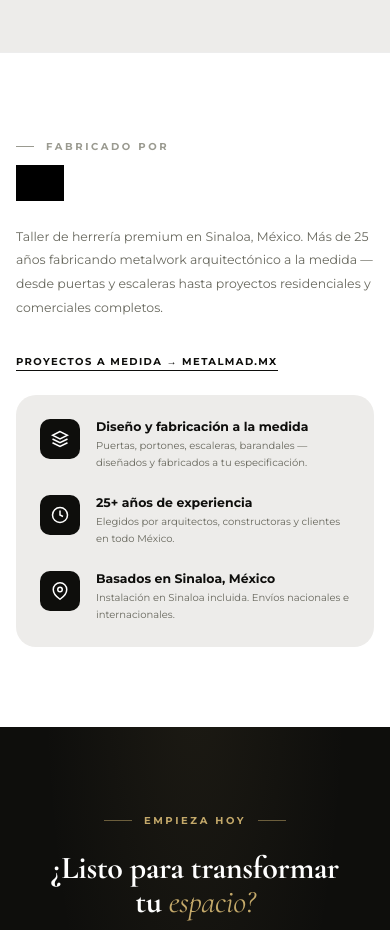
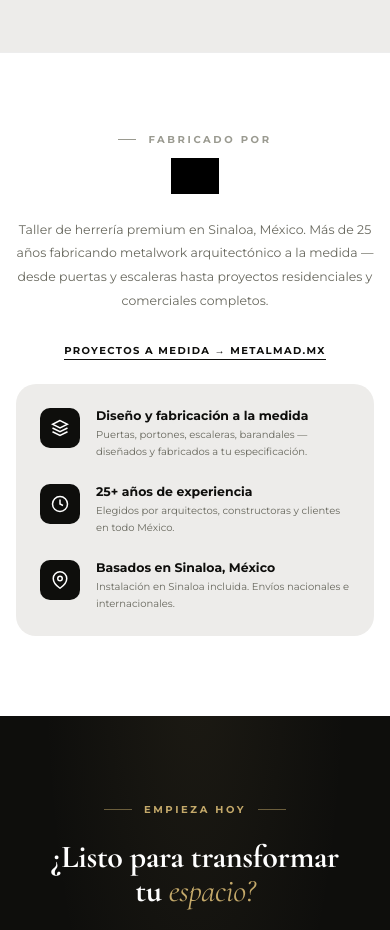
Before and after one commit to Davidespinozan/metalmad, a plain HTML site: page index.html in a window 390 px wide. Shown: the part 3960-4890 px from the top of the page. Drawn offline with nearby package versions, Linux system fonts and the light colour scheme; grey boxes are pictures that could not be loaded.

Commit message:
Add files via upload

```diff
--- a/index.html
+++ b/index.html
@@ -321,6 +321,9 @@ footer{background:#080806;padding:var(--sp-10) 0 var(--sp-6);border-top:1px soli
   .proc-body{font-size:10px;line-height:1.7;color:var(--light);}
 
   .sec-cta,.sec-gallery,.sec-products,.sec-mm{padding:var(--sp-9) 0;}
+  .sec-mm .wrap > .mm-grid > div:first-child{text-align:center;align-items:center;display:flex;flex-direction:column;}
+  #mmLogo{height:46px;margin-left:auto;margin-right:auto;}
+  .sec-mm .eyebrow{justify-content:center;}
   footer{padding:var(--sp-8) 0 var(--sp-5);}
 
   .hero-sub{max-width:100%;}
@@ -588,7 +591,7 @@ footer{background:#080806;padding:var(--sp-10) 0 var(--sp-6);border-top:1px soli
     <div class="mm-grid">
       <div class="rv">
         <span class="eyebrow" id="mmEye">Fabricado por</span>
-        <img src="https://ltveorvqvvlyivjwxjlc.supabase.co/storage/v1/object/public/metalmad/logometalmad.png" alt="MetalMad" style="height:36px;width:auto;display:block;margin-bottom:var(--sp-5);filter:brightness(0);">
+        <img src="https://ltveorvqvvlyivjwxjlc.supabase.co/storage/v1/object/public/metalmad/logometalmad.png" alt="MetalMad" style="height:36px;width:auto;display:block;margin-bottom:var(--sp-5);filter:brightness(0);" id="mmLogo">
         <p style="font-size:var(--text-sm);line-height:1.9;color:var(--mid);margin-bottom:var(--sp-6);max-width:380px;" id="mmDesc">Taller de herrería premium en Sinaloa, México. Más de 25 años fabricando metalwork arquitectónico a la medida — desde puertas y escaleras hasta proyectos residenciales y comerciales completos.</p>
         <a href="https://metalmad.mx" target="_blank" id="mmLink" style="display:inline-flex;align-items:center;gap:var(--sp-2);font-size:10px;font-weight:700;letter-spacing:.14em;text-transform:uppercase;color:var(--ink);border-bottom:1px solid var(--ink);padding-bottom:2px;transition:opacity .2s;" onmouseover="this.style.opacity=.5" onmouseout="this.style.opacity=1">Proyectos a medida → metalmad.mx</a>
       </div>
```
